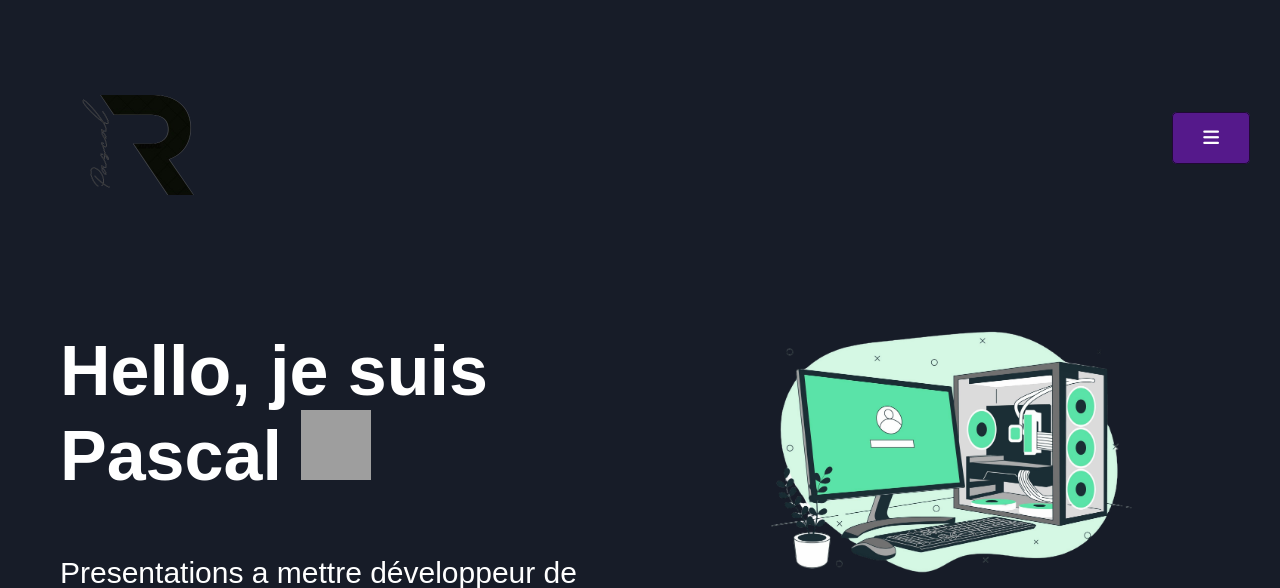
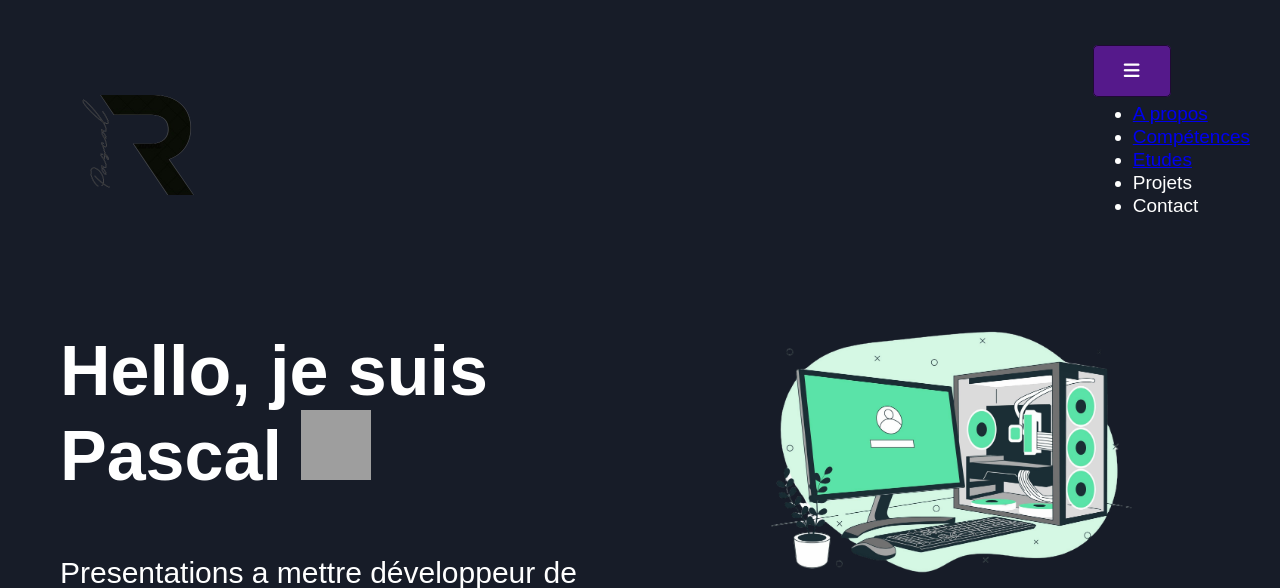
Before and after one commit to Alyaesub/portfolio-1, a PHP site: page / in a window 1280 px wide, after a click that opens the changed part. Shown: the top 588 px of the page. Run offline with PHP 8.4, Linux system fonts and the light colour scheme; grey boxes are pictures that could not be loaded.

Commit message:
add menu burger and links ok

```diff
--- a/index.html
+++ b/index.html
@@ -15,10 +15,10 @@
                 <img src="asset/logo 2 sans bg.png" alt="logo">
             </div>
             <div class="menu">
+                <input type="checkbox" id="menu-toggle" class="menu-input"/>
                 <label class="btn btn-primary" for="menu-toggle"><i class="fa-solid fa-bars"></i></label>
-                <input type="checkbox" id="menu-toggle" class="menu-input"/>
-                <ul class="nav-link">
-                    <li class="nav-link">
+                <ul class="nav-links">
+                    <li class="nav-links">
                         <a href="#accueil">Accueil</a>
                     </li>
                     <li class="nav-link">
--- a/styles/css/main.css
+++ b/styles/css/main.css
@@ -29,22 +29,22 @@ picture.emoji-gif img {
   align-items: center;
   padding-top: 20px;
 }
-.header-website .navbar .menu .menu-input {
+.header-website .menu .menu-input {
   display: none;
 }
-.header-website .navbar .menu .menu-input:checked ~ .nav-link {
+.header-website .menu .menu-input:checked ~ .nav-links {
   display: block;
 }
-.header-website .navbar img {
+.header-website .menu .nav-links {
+  display: none;
+}
+.header-website img {
   max-width: 30%;
 }
 @media screen and (min-width: 768px) {
-  .header-website .navbar img {
+  .header-website img {
     max-width: 50%;
   }
-}
-.header-website .navbar .nav-link {
-  display: none;
 }
 
 html {
--- a/styles/sass/_layout.scss
+++ b/styles/sass/_layout.scss
@@ -28,13 +28,18 @@ picture.emoji-gif {
         justify-content: space-between;
         align-items: center;
         padding-top: 20px;
+    }
 
     .menu {
         .menu-input {
             display: none;
-                &:checked ~ .nav-link {
+            &:checked ~ .nav-links {
                 display: block;
             }
+        }
+
+        .nav-links {
+            display: none;
         }
     }
 
@@ -44,9 +49,4 @@ picture.emoji-gif {
             max-width: 50%;
         }
     }
-
-        .nav-link {
-            display: none;
 }
-    }
-}
```
Also changed, not shown: 1 other file. Lines whose indentation alone changed are shown as unchanged.
